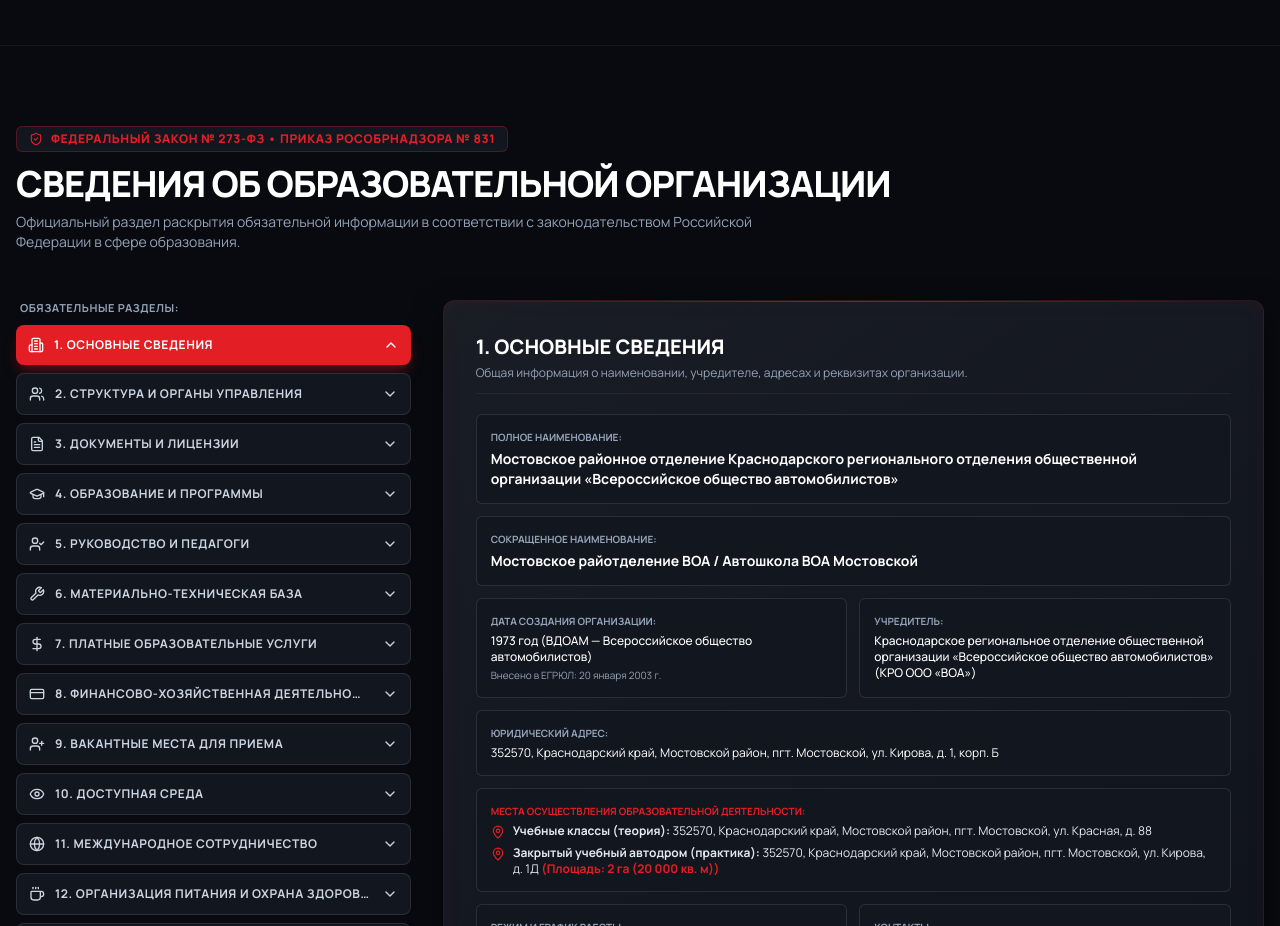
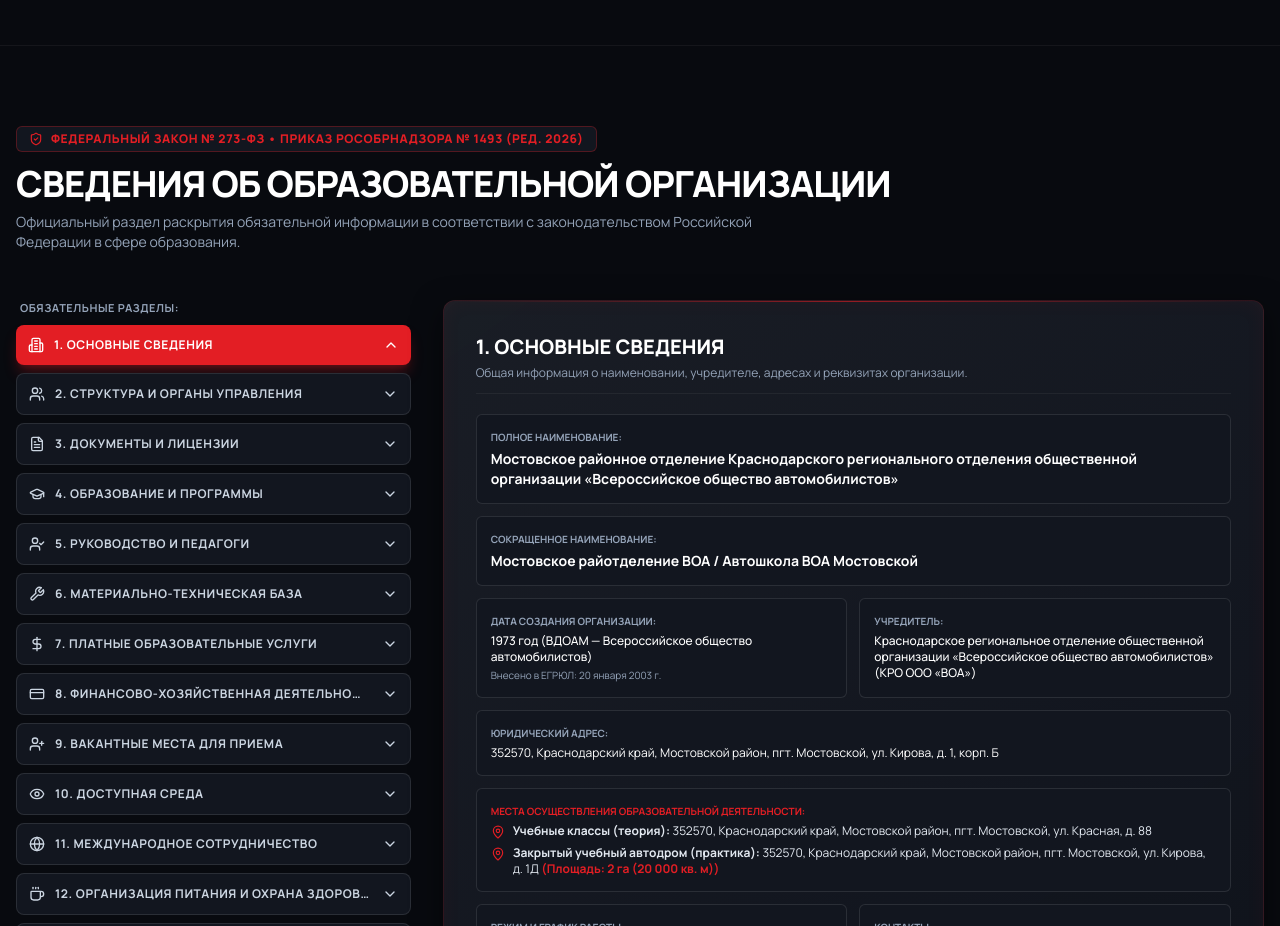
Before and after one commit to etern1ty-crypto/autoschool-voa-mostovskoy, a React (Vite) app: page / in a window 1280 px wide. Shown: the part 6220-7146 px from the top of the page. Built offline with nearby package versions, Linux system fonts and the light colour scheme.

Commit message:
docs(compliance): update regulatory reference to active Order No. 1493 (rev. 2026)

```diff
--- a/src/components/RosobrnadzorSection.tsx
+++ b/src/components/RosobrnadzorSection.tsx
@@ -58,7 +58,7 @@
         <div className="mb-8 sm:mb-12">
           <div className="inline-flex items-center gap-2 px-3 py-1 rounded bg-surface-card border border-national-red/30 text-national-red text-[11px] sm:text-xs font-extrabold uppercase tracking-wider mb-3">
             <ShieldCheck className="w-3.5 h-3.5" />
-            Федеральный закон № 273-ФЗ • Приказ Рособрнадзора № 831
+            Федеральный закон № 273-ФЗ • Приказ Рособрнадзора № 1493 (ред. 2026)
           </div>
           <h2 className="font-extrabold text-2xl sm:text-4xl text-white uppercase tracking-tight" itemProp="header">
             Сведения об образовательной организации
```
Also changed, not shown: 1 other file (tests, documents, lock files or other folders).
